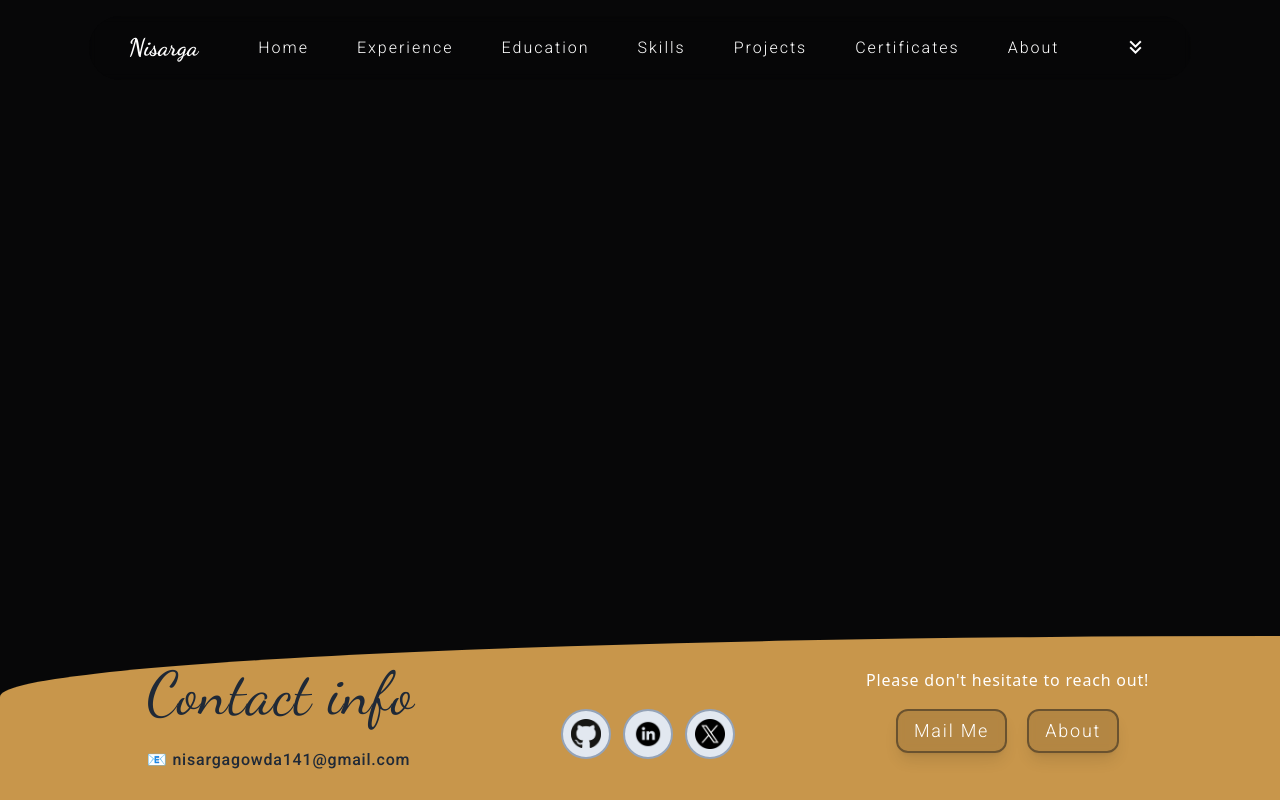
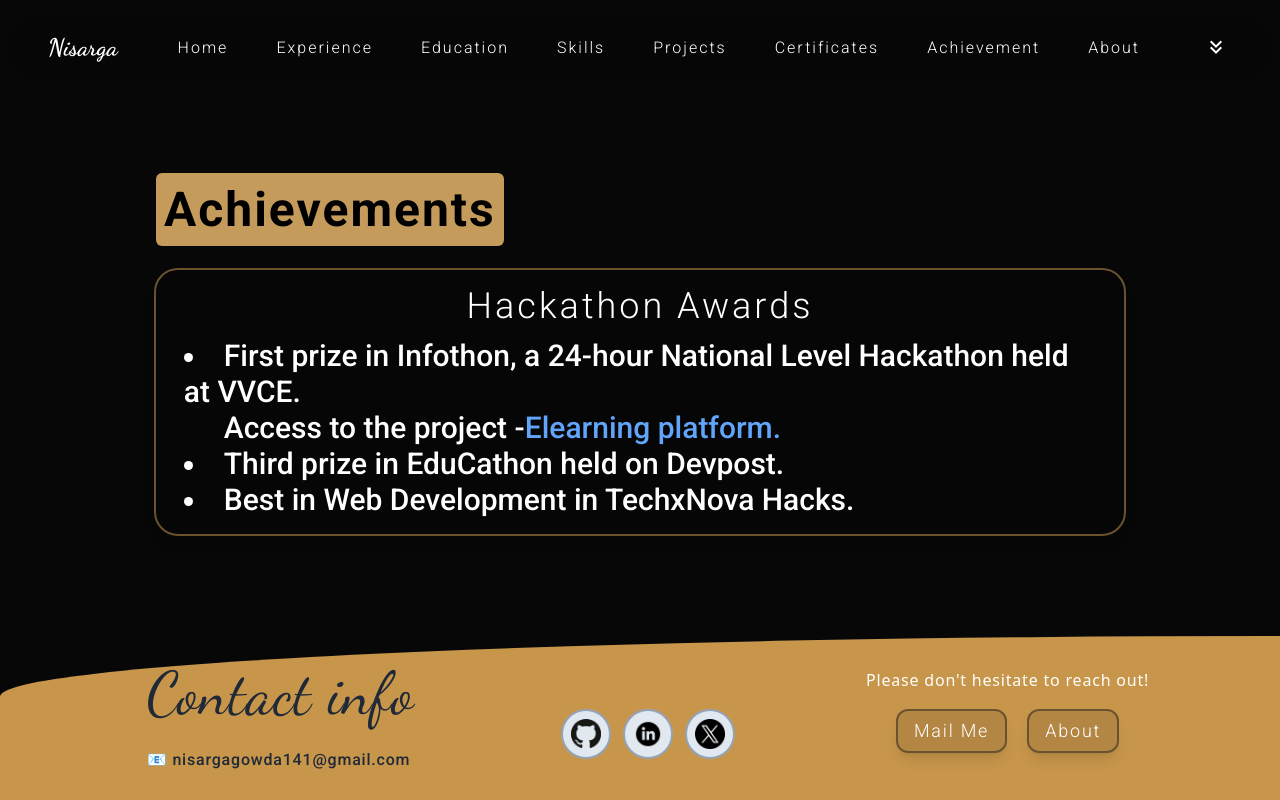
Before and after one commit to nisargaa20/Portfolio, a React (Vite) app: page /Achievement in a window 1280 px wide. Built offline with nearby package versions, Linux system fonts and the light colour scheme.

Commit message:
added achievements

```diff
--- a/src/App.jsx
+++ b/src/App.jsx
@@ -10,6 +10,7 @@ import Experience from './Components/Experience';
 import Education from './Components/Education';
 import Footer from './Components/Footer';
 import Certificates from './Components/Certificates';
+import Achievement from './Components/Achievement';
 
 function App() {
   return (
@@ -29,6 +30,7 @@ function App() {
             <Route path='/skills' element={<Skills />} />
             <Route path='/projects' element={<Projects />} />
             <Route path="/Certification" element={<Certificates />} />
+            <Route path="/Achievement" element={<Achievement />} />
             <Route path='/about' element={<About />} />
           </Routes>
         </main>
--- /dev/null
+++ b/src/Components/Achievement.jsx
@@ -0,0 +1,46 @@
+import React from 'react';
+
+const Achievements = () => {
+    return (
+        <div id="achievements" className='w-full lg:h-[auto] flex justify-center items-center mt-[7rem] sm:mt-[7rem] md:mt-[10rem]'>
+            <section className="w-[95%] h-[auto] flex flex-col gap-6 rounded-2xl md:w-[80%] lg:w-[80%]">
+                <div className="w-auto h-auto flex justify-start items-center p-2 mt-2 ml-5 text-2xl md:text-4xl lg:text-5xl rounded-md">
+                    <h1 className="font-semibold text-white tracking-[2px] text-3xl md:text-5xl lg:text-6xl">
+                        <span className='rounded-md bg-[#c59b5c] p-1 sm:p-2 text-black font-bold text-3xl md:text-4xl lg:text-5xl'>
+                            Achievements
+                        </span>
+                    </h1>
+                </div>
+                <div className="flex flex-col justify-center items-center gap-3 pb-8">
+                    <div className="w-[95%] flex flex-col justify-center items-center border-2 border-[#6a522f] rounded-3xl pb-3 backdrop-blur-sm bg-black/10 shadow-lg transition duration-150 ease-in-out hover:-translate-y-2">
+                        <div className="flex justify-center items-center p-2 mt-2 text-xl md:text-2xl lg:text-3xl">
+                            <h1 className="font-light tracking-[3px] text-2xl md:text-3xl lg:text-4xl">Hackathon Awards</h1>
+                        </div>
+                        <div className='w-[95%] h-auto px-1 py-1'>
+                            <ul className="list-disc list-inside text-white text-xl md:text-2xl lg:text-3xl">
+                                <li>
+                                    First prize in Infothon, a 24-hour National Level Hackathon held at VVCE. <br />
+                                    <span className="block ml-10">
+                                        Access to the project -
+                                        <a
+                                            href="https://nisargaa20.github.io/Elearning_Platform/"
+                                            target="_blank"
+                                            rel="noopener noreferrer"
+                                            className="text-blue-400 hover:underline"
+                                        >
+                                             Elearning platform.
+                                        </a>
+                                    </span>
+                                </li>
+                                <li>Third prize in EduCathon held on Devpost.</li>
+                                <li>Best in Web Development in TechxNova Hacks.</li>
+                            </ul>
+                        </div>
+                    </div>
+                </div>
+            </section>
+        </div>
+    );
+}
+
+export default Achievements;
--- a/src/Components/Home.jsx
+++ b/src/Components/Home.jsx
@@ -1,107 +1,3 @@
-// import React, { useEffect, useRef } from 'react';
-// import Typed from 'typed.js';
-// import profile from '../assets/nishii.jpg';
-// import Skills from './Skills';
-// import Projects from './Projects';
-// import { github1, linkdin, twitter } from '../assets/images/index';
-// import Certificates from './Certificates';
-// import About from './About';
-// import { Link } from 'react-router-dom';
-// import Footer from './Footer';
-// import Experience from './Experience';
-// import Education from './Education';
-
-// const Home = () => {
-//     const typingRef = useRef(null);
-
-//     useEffect(() => {
-//         const options = {
-//             strings: ["Software Development", "Full Stack Development", "Artificial Intelligence"],
-//             typeSpeed: 50,
-//             backSpeed: 25,
-//             backDelay: 500,
-//             loop: true,
-//         };
-
-//         const typed = new Typed(typingRef.current, options);
-
-//         return () => {
-//             typed.destroy();
-//         };
-//     }, []);
-
-//     return (
-//         <section className="home-section w-full h-auto pb-[6rem] flex justify-center items-center flex-col mt-[7rem] sm:mt-[7rem] md:mt-[10rem]" id="home">
-//             <div className="container w-[95%] md:w-[80%] lg:w-[80%] flex flex-col gap-9 backdrop-blur-sm">
-//                 <div className="flex flex-col md:flex-row justify-center items-center gap-6 sm:gap-8 md:gap-12 p-5">
-//                     <div className="flex flex-col justify-start items-start gap-6 sm:gap-8 md:gap-10 lg:max-w-md xl:max-w-2xl xl:p-5">
-//                         <div>
-//                             <h1 className="font-bold md:text-4xl lg:text-5xl xl:text-6xl">
-//                                 I'm <span className="text-3xl text-[#c59b5c] font-bold md:text-4xl lg:text-5xl xl:text-6xl">Nisarga G R</span>
-//                             </h1>
-//                             <h2 className='text-2xl font-[700] text-[#c59b5c] tracking-[1px] md:text-3xl lg:text-4xl xl:text-5xl'>
-//     <span className="text-lg md:text-xl lg:text-2xl xl:text-3xl">I am into </span>
-//     <span ref={typingRef} style={{ marginBottom: '1rem' }} className="typing-text text-lg md:text-xl lg:text-2xl xl:text-3xl text-[#c59b5c]"></span>
-// </h2>
-
-//                         </div>
-//                         <div className='w-full flex flex-col sm:flex-row items-center justify-center sm:justify-start gap-4'>
-//                             <a href="https://drive.google.com/file/d/1DT58guVB8ZNhLOgKBCLdEtqQgbga-UxI/view?usp=drivesdk" target="_blank" rel="noopener noreferrer">
-//                                 <button className="w-auto h-10 px-4 py-2 sm:px-4 sm:py-3 flex justify-center items-center text-md border-2 border-[#6a522f] rounded-xl cursor-pointer font-bold transition duration-150 ease-in-out hover:-translate-y-2 text-black hover:text-white bg-[#c59b5c] hover:bg-transparent shadow-lg">
-//                                     <svg stroke="currentColor" fill="currentColor" strokeWidth="0" viewBox="0 0 24 24" className="mr-2 text-[16px]" height="1em" width="1em" xmlns="http://www.w3.org/2000/svg">
-//                                         <path d="M19.903 8.586a.997.997 0 0 0-.196-.293l-6-6a.997.997 0 0 0-.293-.196c-.03-.014-.062-.022-.094-.033a.991.991 0 0 0-.259-.051C13.04 2.011 13.021 2 13 2H6c-1.103 0-2 .897-2 2v16c0 1.103.897 2 2 2h12c1.103 0 2-.897 2-2V9c0-.021-.011-.04-.013-.062a.952.952 0 0 0-.051-.259c-.01-.032-.019-.063-.033-.093zM16.586 8H14V5.414L16.586 8zM6 20V4h6v5a1 1 0 0 0 1 1h5l.002 10H6z"></path>
-//                                         <path d="M8 12h8v2H8zm0 4h8v2H8zm0-8h2v2H8z"></path>
-//                                     </svg>
-//                                     Resume
-//                                 </button>
-//                             </a>
-//                             <a href="mailto:nisargagowda141@gmail.com">
-//                                 <button className="w-auto h-10 px-4 py-2 sm:px-4 sm:py-3 flex justify-center items-center text-md border-2 border-[#6a522f] rounded-xl cursor-pointer font-bold transition duration-150 ease-in-out hover:-translate-y-2 text-black hover:text-white bg-[#c59b5c] hover:bg-transparent shadow-lg">
-//                                     Mail Me
-//                                 </button>
-//                             </a>
-//                         </div>
-//                         <div className='flex justify-center items-center w-auto h-auto mt-4'>
-//                             <ul className="flex gap-3">
-//                                 <li className="p-2 border-2 rounded-full border-slate-400 bg-slate-200 transition duration-150 ease-in-out hover:-translate-y-2">
-//                                     <a href="https://github.com/nisargaa20" target="_blank" rel="noopener noreferrer">
-//                                         <img src={github1} alt="github" width={30} height={30} />
-//                                     </a>
-//                                 </li>
-//                                 <li className="p-2 border-2 rounded-full border-slate-400 bg-slate-200 transition duration-150 ease-in-out hover:-translate-y-2">
-//                                     <a href="https://www.linkedin.com/in/nisarga-g-r-856806242/" target="_blank" rel="noopener noreferrer">
-//                                         <img src={linkdin} alt="linkedin" width={30} height={30} />
-//                                     </a>
-//                                 </li>
-//                                 <li className="p-2 border-2 rounded-full border-slate-400 bg-slate-200 transition duration-150 ease-in-out hover:-translate-y-2">
-//                                     <a href="https://x.com/nisargaa20" target="_blank" rel="noopener noreferrer">
-//                                         <img src={twitter} alt="twitter" width={30} height={30} />
-//                                     </a>
-//                                 </li>
-//                             </ul>
-//                         </div>
-//                     </div>
-//                  <br />
-
-
-
-
-//                  <div className="profile-image-container max-w-xs sm:max-w-sm md:max-w-md lg:max-w-lg rounded-full overflow-hidden mt-6 md:mt-0 image-container-wrapper">
-//     <img src={profile} alt='Nisarga' className="w-full h-auto" />
-// </div>
-
-//                 </div>
-//             </div>
-//             <Experience />
-//             <Education />
-//             <Skills />
-//             <Projects />
-//             <Certificates />
-//         </section>
-//     );
-// }
-
-// export default Home;
 
 import React, { useEffect, useRef } from 'react';
 import Typed from 'typed.js';
@@ -115,6 +11,7 @@ import { Link } from 'react-router-dom';
 import Footer from './Footer';
 import Experience from './Experience';
 import Education from './Education';
+import Achievements from './Achievement';
 
 const Home = () => {
     const typingRef = useRef(null);
@@ -141,6 +38,8 @@ const Home = () => {
                 <div className="flex flex-col md:flex-row justify-center items-center gap-6 sm:gap-8 md:gap-12 p-5">
                     <div className="flex flex-col justify-start items-start gap-6 sm:gap-8 md:gap-10 lg:max-w-md xl:max-w-2xl xl:p-5" style={{ flex: '1 1 auto' }}>
                         <div>
+                            <p className="font-bold md:text-4xl lg:text-5xl xl:text-6xl">Hello,</p>
+                            <br />
                             <h1 className="font-bold md:text-4xl lg:text-5xl xl:text-6xl">
                                 I'm <span className="text-3xl text-[#c59b5c] font-bold md:text-4xl lg:text-5xl xl:text-6xl">Nisarga G R</span>
                             </h1>
@@ -150,7 +49,7 @@ const Home = () => {
                             </h2>
                         </div>
                         <div className='w-full flex flex-col sm:flex-row items-center justify-center sm:justify-start gap-4'>
-                            <a href="https://drive.google.com/file/d/1DT58guVB8ZNhLOgKBCLdEtqQgbga-UxI/view?usp=drivesdk" target="_blank" rel="noopener noreferrer">
+                            <a href="https://drive.google.com/file/d/1UIQwWXvb-AQf6xKUv7zjQxXKPJMJBZVN/view?usp=drivesdk" target="_blank" rel="noopener noreferrer">
                                 <button className="w-auto h-10 px-4 py-2 sm:px-4 sm:py-3 flex justify-center items-center text-md border-2 border-[#6a522f] rounded-xl cursor-pointer font-bold transition duration-150 ease-in-out hover:-translate-y-2 text-black hover:text-white bg-[#c59b5c] hover:bg-transparent shadow-lg">
                                     <svg stroke="currentColor" fill="currentColor" strokeWidth="0" viewBox="0 0 24 24" className="mr-2 text-[16px]" height="1em" width="1em" xmlns="http://www.w3.org/2000/svg">
                                         <path d="M19.903 8.586a.997.997 0 0 0-.196-.293l-6-6a.997.997 0 0 0-.293-.196c-.03-.014-.062-.022-.094-.033a.991.991 0 0 0-.259-.051C13.04 2.011 13.021 2 13 2H6c-1.103 0-2 .897-2 2v16c0 1.103.897 2 2 2h12c1.103 0 2-.897 2-2V9c0-.021-.011-.04-.013-.062a.952.952 0 0 0-.051-.259c-.01-.032-.019-.063-.033-.093zM16.586 8H14V5.414L16.586 8zM6 20V4h6v5a1 1 0 0 0 1 1h5l.002 10H6z"></path>
@@ -195,6 +94,7 @@ const Home = () => {
             <Skills />
             <Projects />
             <Certificates />
+            <Achievements />
         </section>
     );
 }
--- a/src/Components/NavBar.jsx
+++ b/src/Components/NavBar.jsx
@@ -10,7 +10,7 @@ const NavBar = () => {
         { name: "Skills", link: "skills" },
         { name: "Projects", link: "projects" },
         { name: "Certificates", link: "certification" },
-
+        { name: "Achievement", link: "Achievement" },
         { name: "About", link: "about" }
     ];
 
```
Also changed, not shown: src/assets/images/image.png (added).
